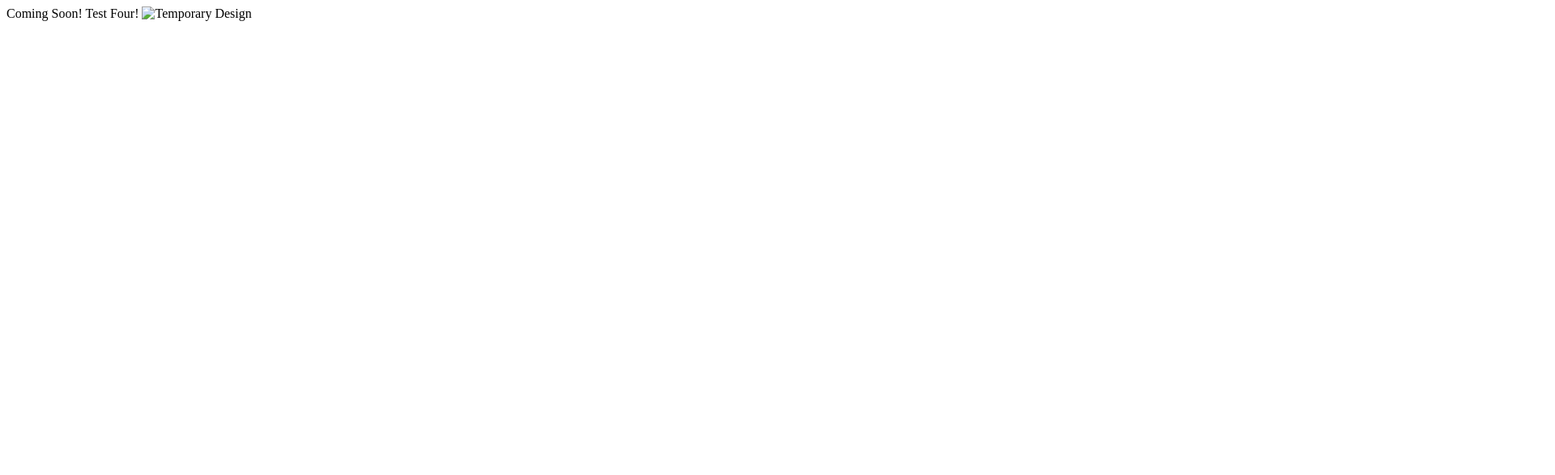
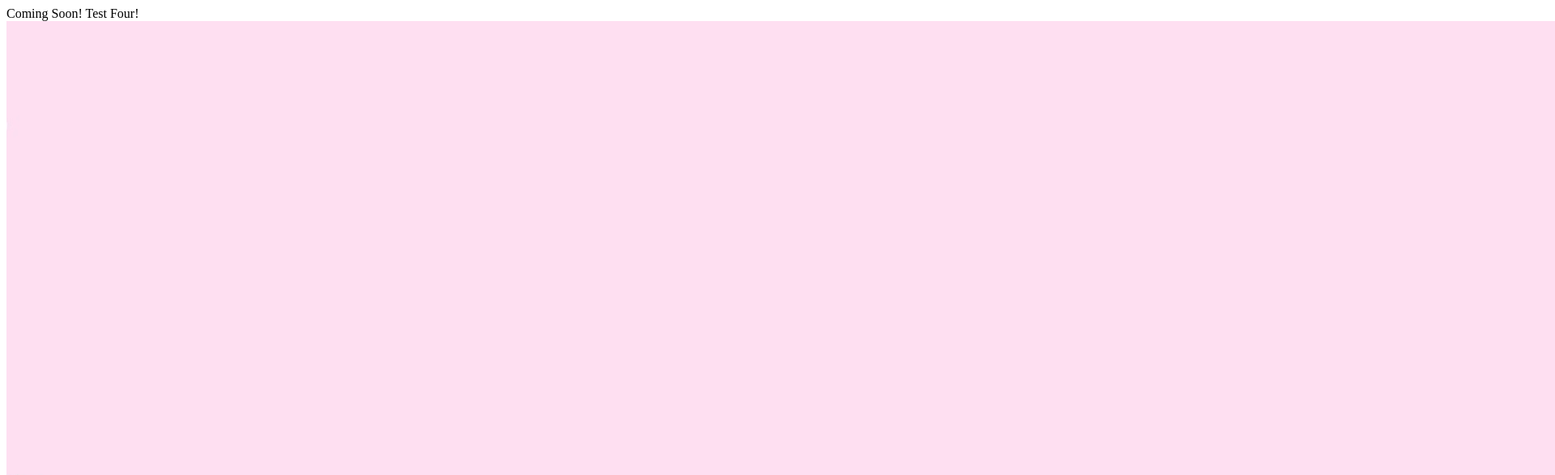
Before and after one commit to Spuccih/Spuccih.github.io, a plain HTML site: page index.html in a window 1280 px wide. Shown: the top 587 px of the page at 81% size, 1920 px wide, since content can reach past the window. Drawn offline with Linux system fonts and the light colour scheme.

Commit message:
restructuring for soccer use

```diff
--- a/index.html
+++ b/index.html
@@ -1,6 +1,6 @@
 <html>
   <body>
     Coming Soon! Test Four!
-    <img src="Mississippi River.jpeg" alt="Temporary Design">
+    <img src="Mississippi River.jpg" alt="Temporary Design">
   </body>
 </html>
```
